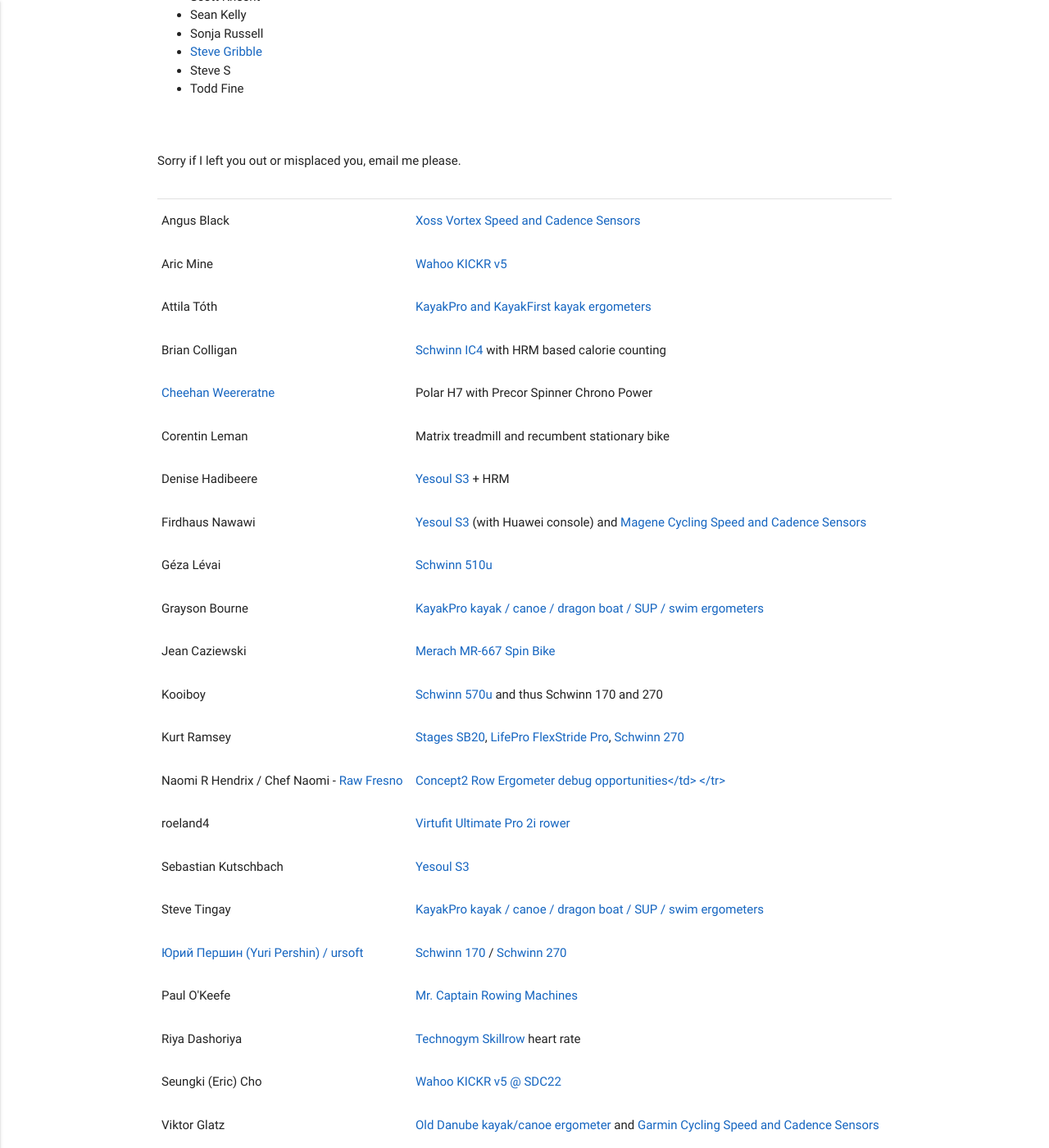
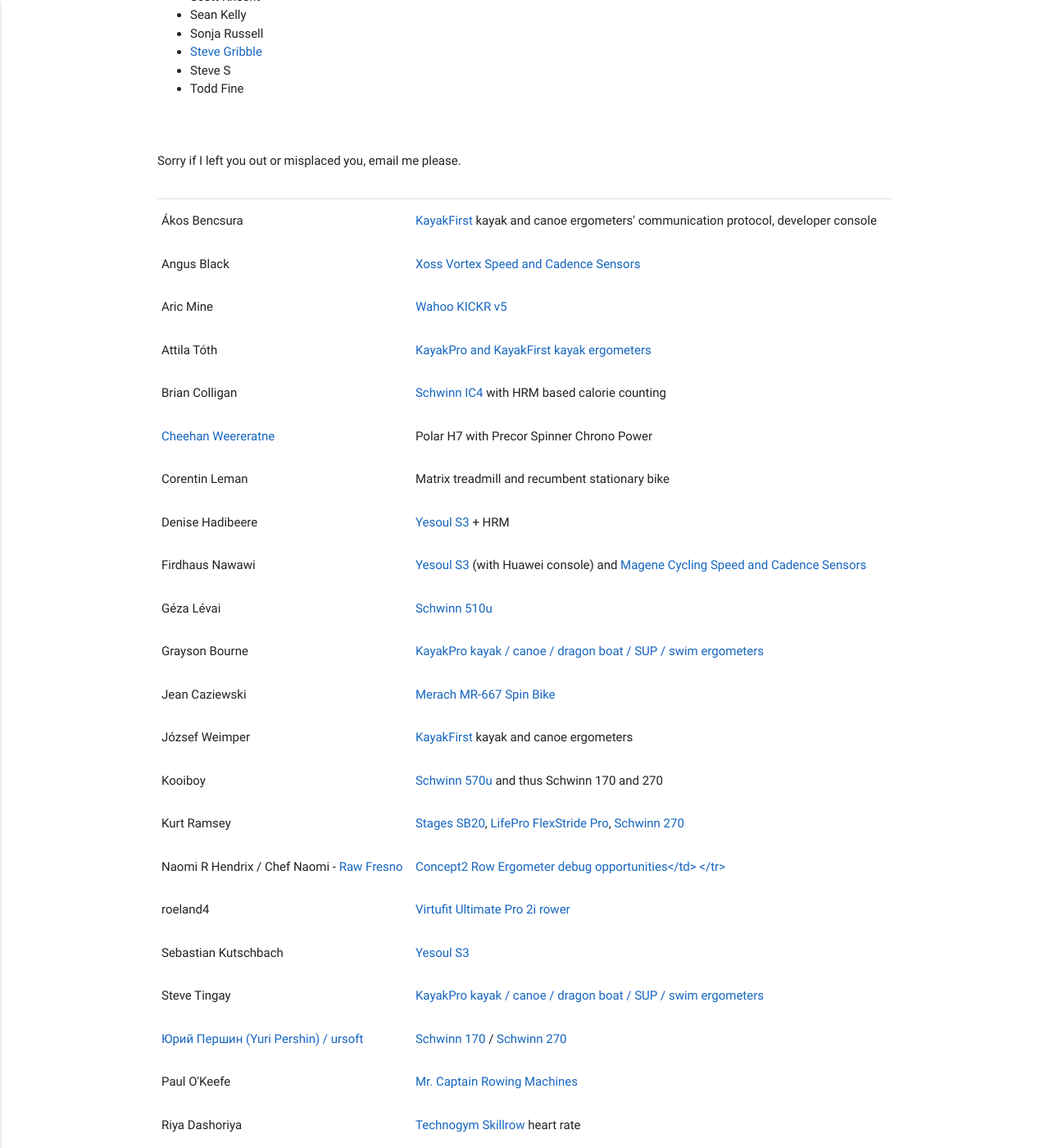
Before and after one commit to TrackMyIndoorWorkout/TrackMyIndoorWorkout.github.io, a Jekyll site: the page built from attributions.md, in a window 1280 px wide and 1400 px high, scrolled down 970 px. Shown: the whole window at 82% size. Built offline with Jekyll 4.4.1, drawn with Linux system fonts in a browser that asks for light colours.

Commit message:
Attributions for KayakFirst, CEO and CTO, ref #30

```diff
--- a/attributions.md
+++ b/attributions.md
@@ -14,6 +14,10 @@ permalink: /attributions/
     </div>
     <div class="col s12">
       <table border="0">
+        <tr>
+          <td>Ákos Bencsura</td>
+          <td><a href="{{ site.kayak_first_url }}">KayakFirst</a> kayak and canoe ergometers' communication protocol, developer console</td>
+        </tr>
         <tr>
           <td>Angus Black</td>
           <td><a href="{{ site.xoss_vortex_url }}">Xoss Vortex Speed and Cadence Sensors</a></td>
@@ -57,6 +61,10 @@ permalink: /attributions/
         <tr>
           <td>Jean Caziewski</td>
           <td><a href="{{ site.merach_mr_667_url }}">Merach MR-667 Spin Bike</a></td>
+        </tr>
+        <tr>
+          <td>József Weimper</td>
+          <td><a href="{{ site.kayak_first_url }}">KayakFirst</a> kayak and canoe ergometers</td>
         </tr>
         <tr>
           <td>Kooiboy</td>
```
